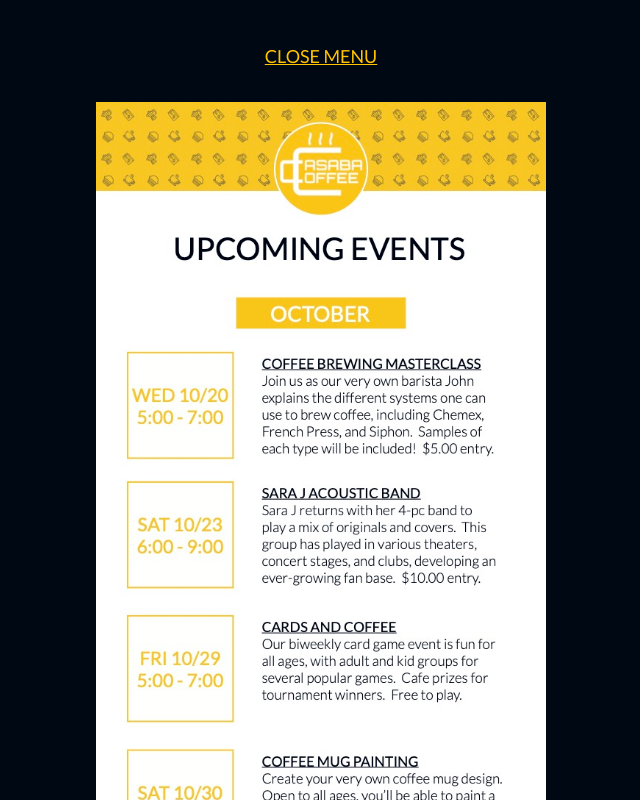
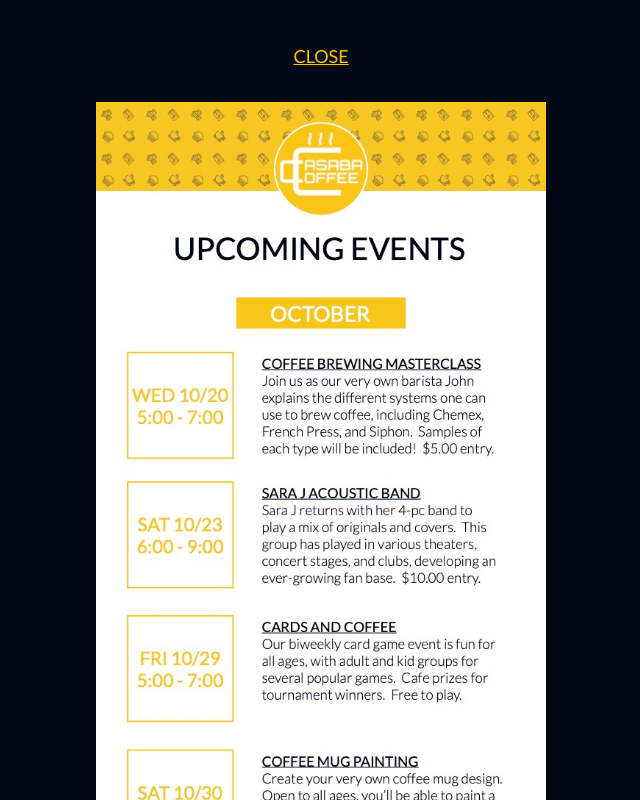
Before and after one commit to ptreuden/coffee-shop, a React (Create React App) app: page /food in a window 1280 px wide. Shown: the top 800 px of the page, without its empty margins (319-959 px from the left). Built offline with nearby package versions, Linux system fonts and the light colour scheme.

Commit message:
fixed routing

```diff
--- a/src/App.js
+++ b/src/App.js
@@ -42,7 +42,7 @@ const App = () => {
               <Route exact path='/events'>
                 <MenusEvents menusEventsName={menusEventsName} />
               </Route>
-              <Route path='/'>
+              <Route exact path='/coffee-shop'>
                 <HomePage setOverlay={setOverlay} setMenusEventsName={setMenusEventsName} />
               </Route>
             </Switch>
--- a/src/components/MenusEvents/MenusEvents.js
+++ b/src/components/MenusEvents/MenusEvents.js
@@ -27,7 +27,7 @@ const MenusEvents = ({ menusEventsName }) => {
     <div className='menusEvents-container'>
       <div className='menusEvents-inner'>
           <div className='close'>
-            <Link to={'/'} onClick={(e)=> history.goBack()}><p>CLOSE MENU</p></Link>
+            <Link to={'/coffee-shop'} onClick={(e)=> history.goBack()}><p>CLOSE</p></Link>
           </div>
           <div className='image-container'>
           {
--- a/src/components/Navbar/Navbar.js
+++ b/src/components/Navbar/Navbar.js
@@ -14,7 +14,7 @@ const Header = ({ setOverlay, setMenusEventsName }) => {
     <div className='navbar-container'>
       <div className='navbar-menu'>
         <div className='navbar-logo'>
-          <Link to='/' style={{textDecoration: 'none'}}><img src={coffeeCup} alt='coffee'/></Link>
+          <Link to='/coffee-shop' style={{textDecoration: 'none'}}><img src={coffeeCup} alt='coffee'/></Link>
         </div>
         <div className='navbar-list'>
           <div className='nav-item dropdown'>
```
